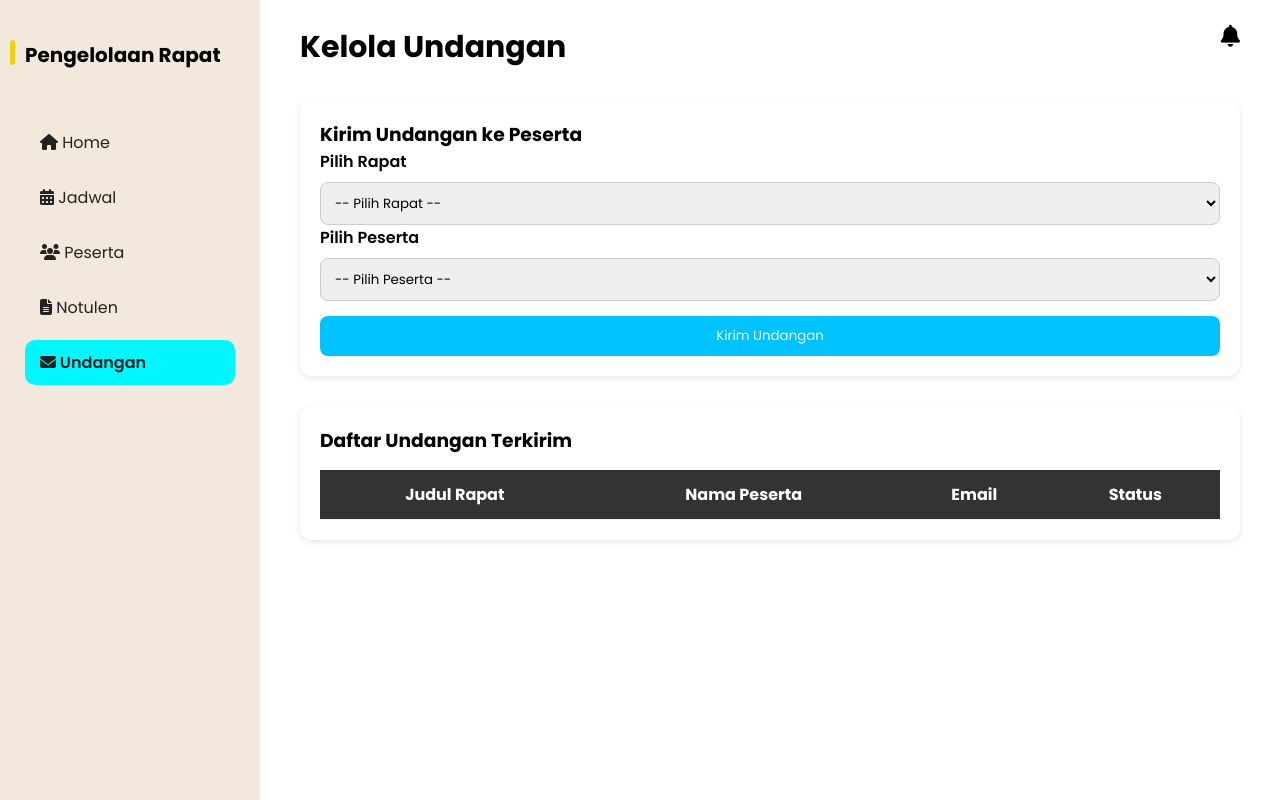
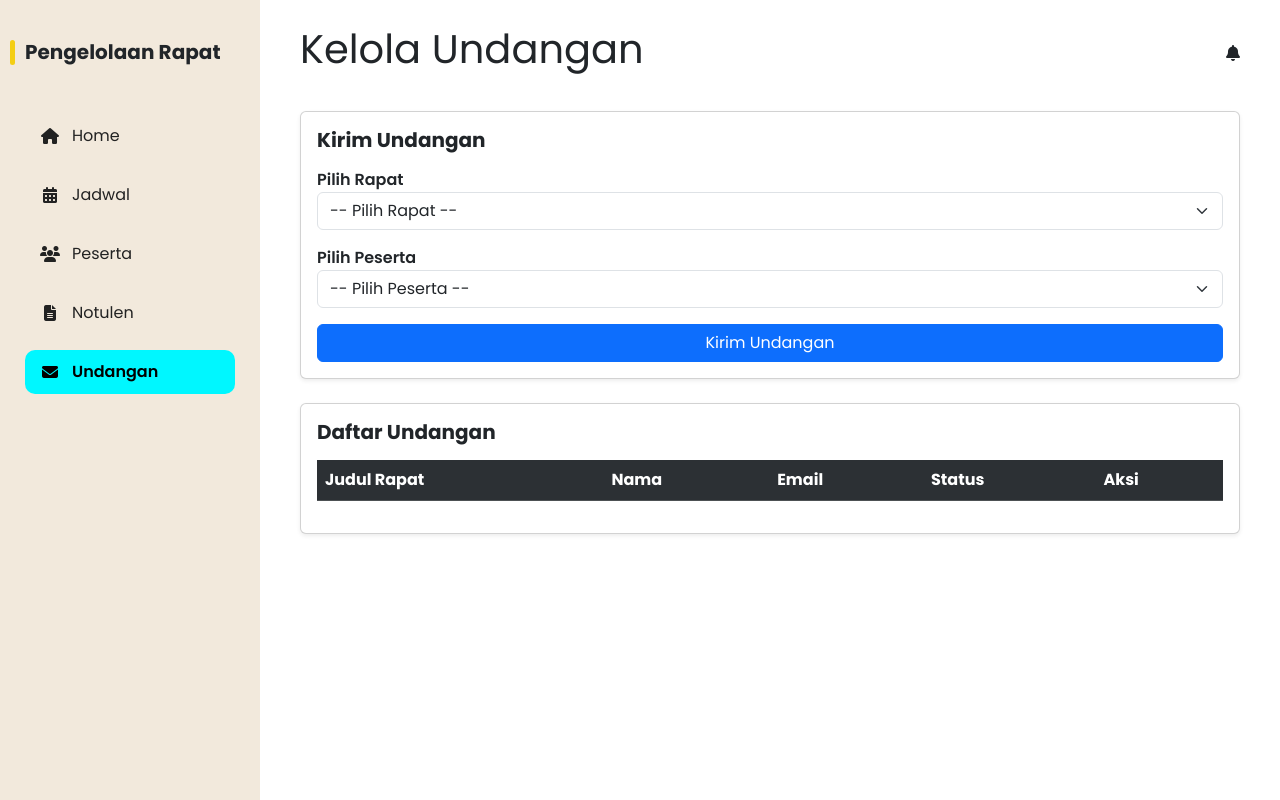
Before and after one commit to zaky3212/Front-end-PBL-IFMALAM1B-2, a PHP site: page /meeting/admin_rapat/undangan_admin.php in a window 1280 px wide. Run offline with PHP 8.4, Linux system fonts and the light colour scheme; data comes from the database, SQL or seed files in the repository; tables that the repository leaves empty hold one stand-in row (values such as "Sample post"); lists and menus that the app fills with data are empty; some libraries are stand-ins or nearby versions.

Commit message:
sedang membuat undangan

```diff
--- a/admin_rapat/undangan_admin.php
+++ b/admin_rapat/undangan_admin.php
@@ -1,5 +1,4 @@
 <?php include '../koneksi.php'; ?>
-
 <!DOCTYPE html>
 <html lang="id">
 <head>
@@ -7,141 +6,54 @@
   <meta name="viewport" content="width=device-width, initial-scale=1.0">
   <title>Undangan Rapat - Admin</title>
 
+  <link href="https://cdn.jsdelivr.net/npm/bootstrap@5.3.2/dist/css/bootstrap.min.css" rel="stylesheet">
+  <script src="https://kit.fontawesome.com/a076d05399.js"></script>
+
 <style>
 @import url('https://fonts.googleapis.com/css2?family=Poppins:wght@400;600;700&display=swap');
-
 * {
   margin: 0;
   padding: 0;
   box-sizing: border-box;
   font-family: 'Poppins', sans-serif;
 }
-
-      body {
-        display: flex;
-        height: 100vh;
-        overflow: hidden;
+body { display: flex; height: 100vh; overflow: hidden; }
+.sidebar {
+  width: 260px; background-color: #f2e9dc; display: flex;
+  flex-direction: column; justify-content: flex-start;
+  padding: 40px 25px; position: fixed; left: 0; top: 0; height: 100vh;
 }
-
-      /* Sidebar */
-      .sidebar {
-        width: 260px;
-        background-color: #f2e9dc;
-        display: flex;
-        flex-direction: column;
-        justify-content: flex-start;
-        padding: 40px 25px;
+.sidebar h2 {
+  font-size: 20px; font-weight: 700; margin-bottom: 50px; position: relative;
 }
-
-      .sidebar h2 {
-        font-size: 20px;
-        font-weight: 700;
-        margin-bottom: 50px;
-        position: relative;
-      }
-
 .sidebar h2::before {
   content: "";
-        width: 5px;
-        height: 25px;
-        background-color: #f4ce14;
-        position: absolute;
-        left: -15px;
-        top: 0;
-        border-radius: 3px;
+  width: 5px; height: 25px; background-color: #f4ce14;
+  position: absolute; left: -15px; top: 0; border-radius: 3px;
 }
-
+.sidebar .menu { display: flex; flex-direction: column; gap: 15px; }
 .menu a {
-        text-decoration: none;
-        color: #222;
-        display: block;
-        padding: 10px 15px;
-        border-radius: 10px;
-        font-weight: 500;
-        margin-bottom: 10px;
-        transition: 0.3s;
+  text-decoration: none; color: #222; display: flex;
+  align-items: center; gap: 12px; padding: 10px 15px;
+  border-radius: 10px; font-weight: 500; transition: 0.3s;
 }
-
-      .menu a:hover,
-      .menu a.active {
-        background-color: #00f7ff;
-        font-weight: 600;
+.menu a:hover, .menu a.active { background-color: #00f7ff; color: #000; font-weight: 600; }
+.menu i { width: 20px; text-align: center; }
+.main {
+  flex: 1; background-color: #fff; padding: 25px 40px;
+  overflow-y: auto; margin-left: 260px;
 }
-
-      /* Main */
-      .main {
-        flex: 1;
-        background-color: white;
-        padding: 25px 40px;
-        overflow-y: auto;
+.topbar { display: flex; justify-content: space-between;
+  align-items: center; margin-bottom: 30px;
 }
-
-      .topbar {
-        display: flex;
-        justify-content: space-between;
-        margin-bottom: 30px;
-      }
-
-      .topbar h1 {
-        font-size: 30px;
-        font-weight: 700;
-      }
-
-      .form-box, .table-box {
-        background-color: #fff;
-        padding: 20px;
-        border-radius: 12px;
-        box-shadow: 0 2px 6px rgba(0,0,0,0.1);
-        margin-bottom: 30px;
-      }
-
-      label {
-        font-weight: 600;
-      }
-
-      select, button {
-        width: 100%;
-        padding: 10px;
-        margin-top: 8px;
-        border-radius: 8px;
-        border: 1px solid #ccc;
-      }
-
-      button {
-        background: #00c2ff;
-        color: #fff;
-        border: none;
-        cursor: pointer;
-        margin-top: 15px;
-      }
-
-      table {
-        width: 100%;
-        border-collapse: collapse;
-        margin-top: 15px;
-      }
-
-      table th, table td {
-        padding: 12px;
-        border-bottom: 1px solid #eee;
-      }
-
-      table th {
-        background: #333;
-        color: white;
-      }
-
 </style>
-
-    <script src="https://kit.fontawesome.com/a076d05399.js"></script>
 </head>
 
 <body>
 
-<!-- Sidebar -->
+<!-- SIDEBAR -->
 <div class="sidebar">
   <h2>Pengelolaan Rapat</h2>
-
   <div class="menu">
     <a href="dashboard_admin.php"><i class="fas fa-home"></i> Home</a>
     <a href="jadwal_admin.php"><i class="fas fa-calendar-alt"></i> Jadwal</a>
@@ -151,17 +63,18 @@
   </div>
 </div>
 
-<!-- Main -->
+<!-- MAIN -->
 <div class="main">
 
   <div class="topbar">
       <h1>Kelola Undangan</h1>
-    <i class="fas fa-bell" style="font-size:22px;"></i>
+      <i class="fas fa-bell"></i>
   </div>
 
   <!-- FORM KIRIM UNDANGAN -->
-  <div class="form-box">
-    <h3>Kirim Undangan ke Peserta</h3>
+  <div class="card shadow-sm mb-4">
+    <div class="card-body">
+      <h5 class="card-title mb-3 fw-bold">Kirim Undangan</h5>
 
       <?php
         if ($_SERVER["REQUEST_METHOD"] == "POST") {
@@ -172,21 +85,21 @@
                                           WHERE meeting_id='$meeting' AND participant_id='$participant'");
 
             if (mysqli_num_rows($cek) > 0) {
-            echo "<p style='color:red;font-weight:600;'>Peserta sudah diundang!</p>";
+                echo "<div class='alert alert-danger'>Peserta sudah diundang!</div>";
             } else {
-            $insert = mysqli_query($koneksi, "INSERT INTO meetings_participant
+                mysqli_query($koneksi, "INSERT INTO meetings_participant
                         (meeting_id, participant_id, attendance_status)
                         VALUES ('$meeting', '$participant', 'pending')");
-            echo "<p style='color:green;font-weight:600;'>Undangan berhasil dikirim!</p>";
+                echo "<div class='alert alert-success'>Undangan berhasil dikirim!</div>";
             }
         }
       ?>
 
       <form method="POST">
-      <label>Pilih Rapat</label>
-      <select name="meeting_id" required>
+
+        <label class="fw-semibold">Pilih Rapat</label>
+        <select name="meeting_id" class="form-select mb-3" required>
           <option value="">-- Pilih Rapat --</option>
-
           <?php
           $rapat = mysqli_query($koneksi, "SELECT * FROM meetings");
           while ($r = mysqli_fetch_assoc($rapat)) {
@@ -195,10 +108,9 @@
           ?>
         </select>
 
-      <label>Pilih Peserta</label>
-      <select name="participant_id" required>
+        <label class="fw-semibold">Pilih Peserta</label>
+        <select name="participant_id" class="form-select mb-3" required>
           <option value="">-- Pilih Peserta --</option>
-
           <?php
           $peserta = mysqli_query($koneksi, "SELECT * FROM participant");
           while ($p = mysqli_fetch_assoc($peserta)) {
@@ -207,43 +119,62 @@
           ?>
         </select>
 
-      <button type="submit">Kirim Undangan</button>
+        <button class="btn btn-primary w-100">Kirim Undangan</button>
+
       </form>
     </div>
+  </div>
 
-  <!-- TABLE UNDANGAN -->
-  <div class="table-box">
-    <h3>Daftar Undangan Terkirim</h3>
+  <!-- TABEL UNDANGAN -->
+  <div class="card shadow-sm">
+    <div class="card-body">
 
-    <table>
-      <tr>
+      <h5 class="fw-bold mb-3">Daftar Undangan</h5>
+
+      <table class="table table-striped align-middle">
+        <tr class="table-dark">
           <th>Judul Rapat</th>
-        <th>Nama Peserta</th>
+          <th>Nama</th>
           <th>Email</th>
           <th>Status</th>
+          <th>Aksi</th>
         </tr>
 
         <?php
         $data = mysqli_query($koneksi, "
-        SELECT m.title, p.name, p.email, mp.attendance_status
+          SELECT mp.id as mpid, m.title, p.name, p.email, mp.attendance_status
           FROM meetings_participant mp
           INNER JOIN meetings m ON mp.meeting_id = m.id
           INNER JOIN participant p ON mp.participant_id = p.id
         ");
 
         while ($d = mysqli_fetch_assoc($data)) {
+
+          if ($d['attendance_status'] == 'accepted') {
+            $s = "<span class='badge bg-success'>Diterima</span>";
+          } elseif ($d['attendance_status'] == 'declined') {
+            $s = "<span class='badge bg-danger'>Ditolak</span>";
+          } else {
+            $s = "<span class='badge bg-secondary'>Pending</span>";
+          }
+
           echo "
             <tr>
               <td>{$d['title']}</td>
               <td>{$d['name']}</td>
               <td>{$d['email']}</td>
-            <td>{$d['attendance_status']}</td>
+              <td>$s</td>
+              <td>
+                <a href='undangan_edit.php?id={$d['mpid']}' class='btn btn-outline-primary btn-sm'>Edit</a>
+                <a href='undangan_hapus.php?id={$d['mpid']}' class='btn btn-outline-danger btn-sm' onclick='return confirm(\"Yakin menghapus undangan ini?\")'>Hapus</a>
+              </td>
             </tr>
           ";
         }
         ?>
+      </table>
 
-    </table>
+    </div>
   </div>
 
 </div>
```
Also changed, not shown: admin_rapat/undangan_edit.php (added, +26 -0 lines), admin_rapat/undangan_hapus.php (added, +7 -0 lines), peserta_rapat/undangan.php (+107 -71 lines). Lines whose indentation alone changed are shown as unchanged.
